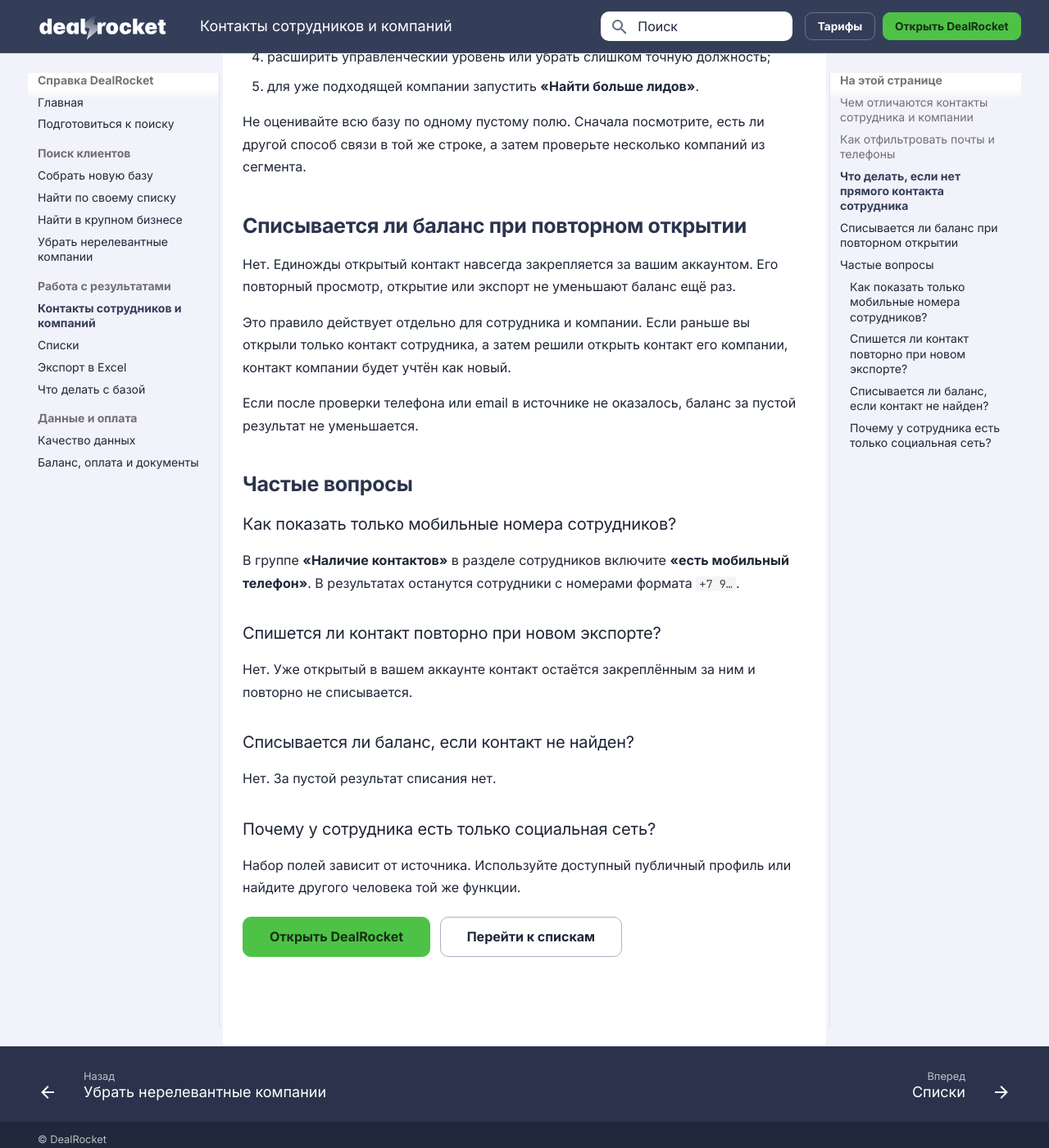
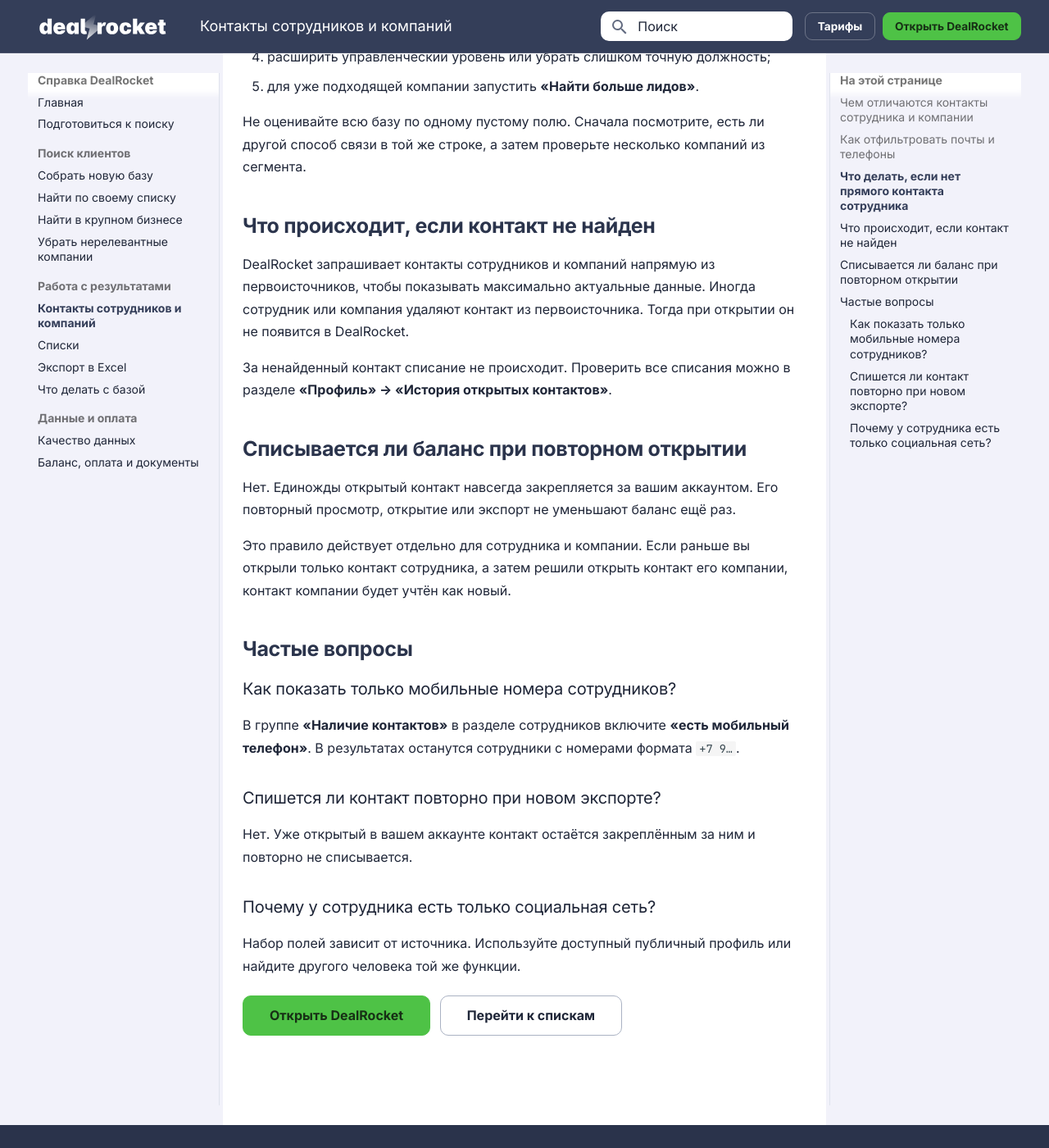
Before and after one commit to prikazchikof/dealrocket-help, an MkDocs documentation site: the page built from docs/contacts/index.md, in a window 1280 px wide and 1400 px high, scrolled down 1461 px. Shown: the whole window at 82% size. Built offline with MkDocs 1.6.1 and Material for MkDocs 9.7.7, drawn with Linux system fonts in a browser that asks for light colours.

Commit message:
content: explain missing contact charges

```diff
--- a/docs/contacts/index.md
+++ b/docs/contacts/index.md
@@ -50,13 +50,17 @@
 
 Не оценивайте всю базу по одному пустому полю. Сначала посмотрите, есть ли другой способ связи в той же строке, а затем проверьте несколько компаний из сегмента.
 
+## Что происходит, если контакт не найден { #contact-not-found }
+
+DealRocket запрашивает контакты сотрудников и компаний напрямую из первоисточников, чтобы показывать максимально актуальные данные. Иногда сотрудник или компания удаляют контакт из первоисточника. Тогда при открытии он не появится в DealRocket.
+
+За ненайденный контакт списание не происходит. Проверить все списания можно в разделе **«Профиль» → «История открытых контактов»**.
+
 ## Списывается ли баланс при повторном открытии { #repeat-charge }
 
 Нет. Единожды открытый контакт навсегда закрепляется за вашим аккаунтом. Его повторный просмотр, открытие или экспорт не уменьшают баланс ещё раз.
 
 Это правило действует отдельно для сотрудника и компании. Если раньше вы открыли только контакт сотрудника, а затем решили открыть контакт его компании, контакт компании будет учтён как новый.
-
-Если после проверки телефона или email в источнике не оказалось, баланс за пустой результат не уменьшается.
 
 ## Частые вопросы { #faq }
 
@@ -68,10 +72,6 @@
 
 Нет. Уже открытый в вашем аккаунте контакт остаётся закреплённым за ним и повторно не списывается.
 
-### Списывается ли баланс, если контакт не найден?
-
-Нет. За пустой результат списания нет.
-
 ### Почему у сотрудника есть только социальная сеть?
 
 Набор полей зависит от источника. Используйте доступный публичный профиль или найдите другого человека той же функции.
```
